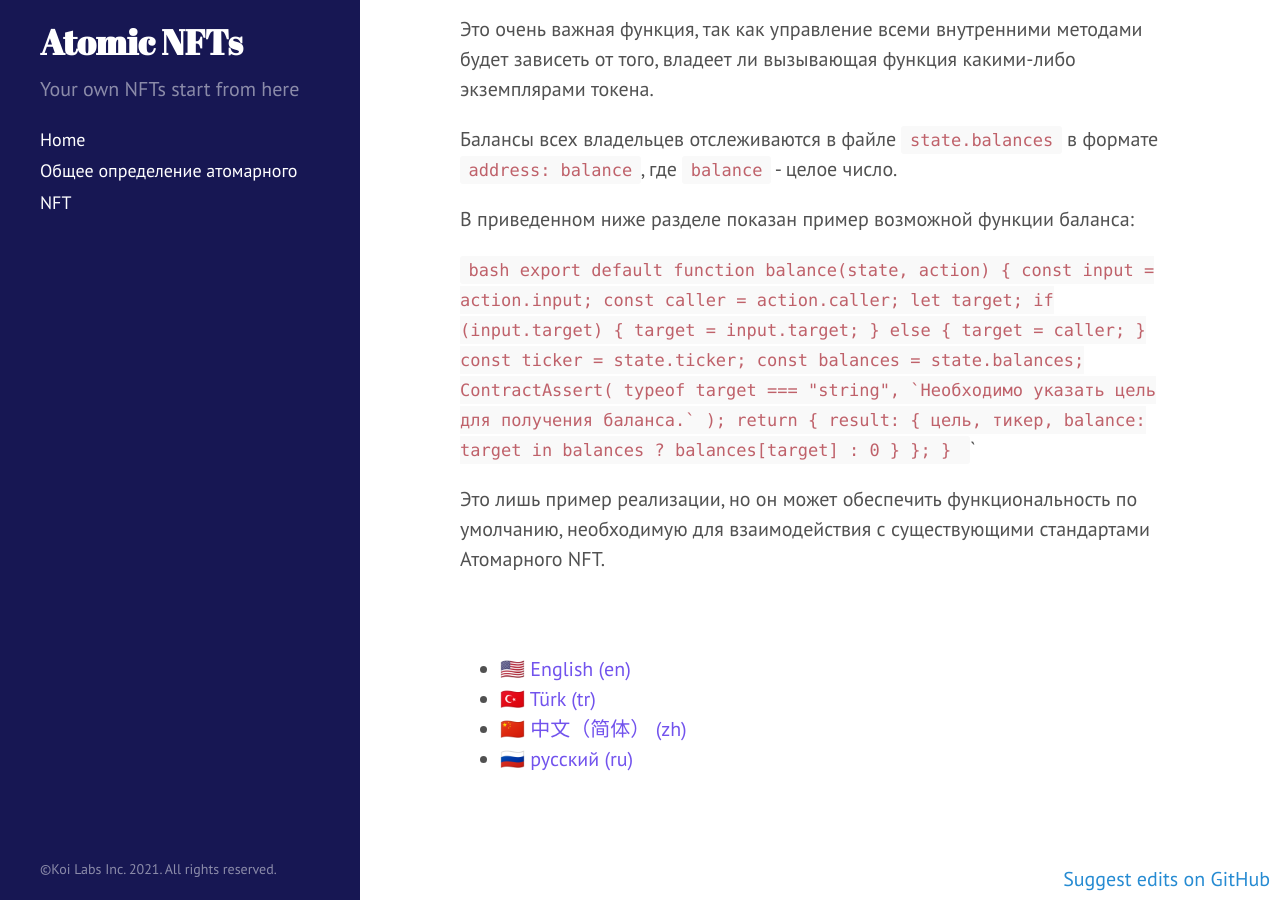
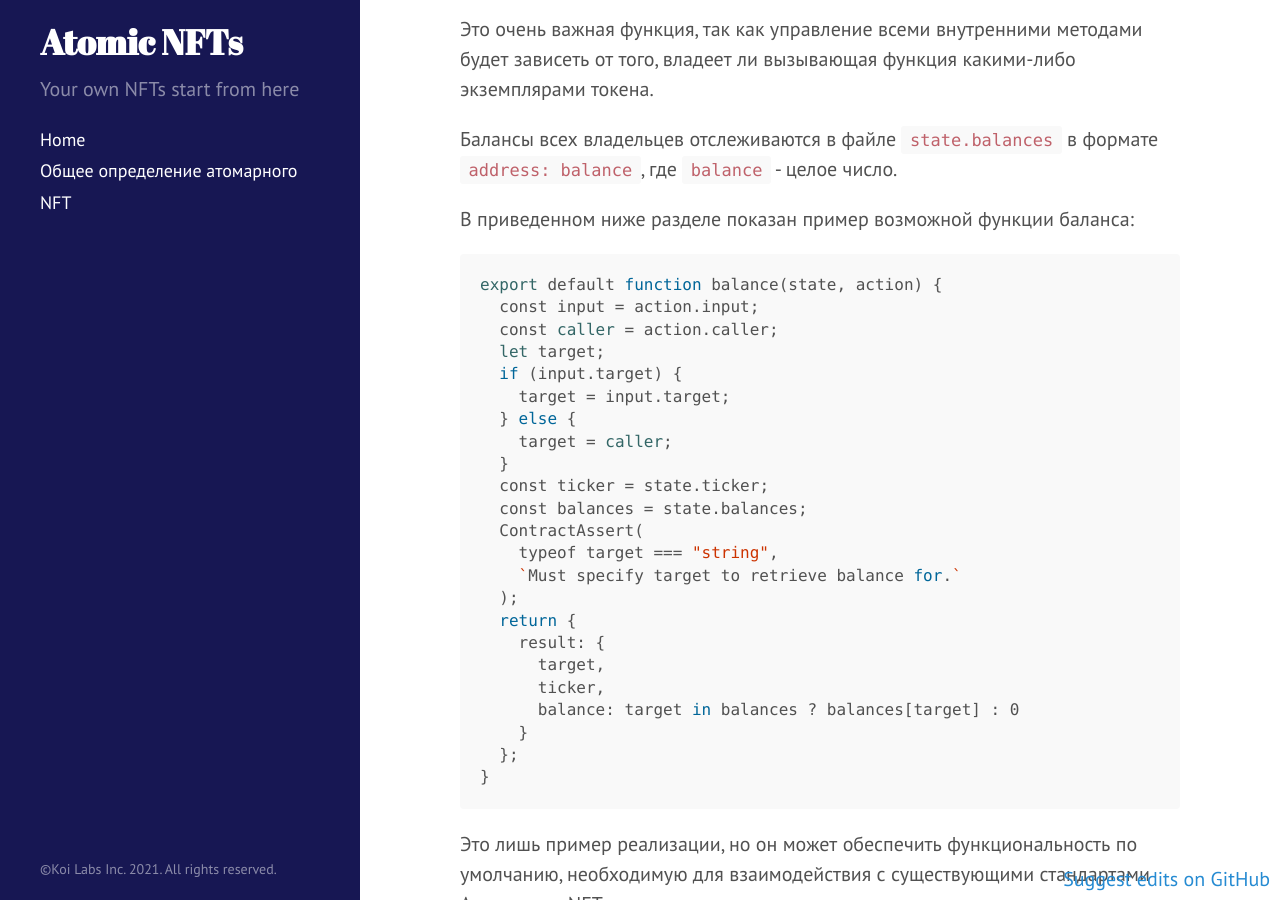
Before and after one commit to atomic-nfts/site, a Jekyll site: the page built from ru/Balance.md, in a window 1280 px wide and 900 px high, scrolled down 233 px. Built offline with Jekyll 4.4.1, drawn with Linux system fonts in a browser that asks for light colours; nearby versions of some CDN libraries.

Commit message:
Update Balance.md

````diff
--- a/ru/Balance.md
+++ b/ru/Balance.md
@@ -19,7 +19,7 @@ parent: Особенности атомарного NFT
 
 В приведенном ниже разделе показан пример возможной функции баланса:
 
-``bash
+```bash
 export default function balance(state, action) {
   const input = action.input;
   const caller = action.caller;
@@ -33,12 +33,12 @@ export default function balance(state, action) {
   const balances = state.balances;
   ContractAssert(
     typeof target === "string",
-    `Необходимо указать цель для получения баланса.`
+    `Must specify target to retrieve balance for.`
   );
   return {
     result: {
-      цель,
-      тикер,
+      target,
+      ticker,
       balance: target in balances ? balances[target] : 0
     }
   };
````
